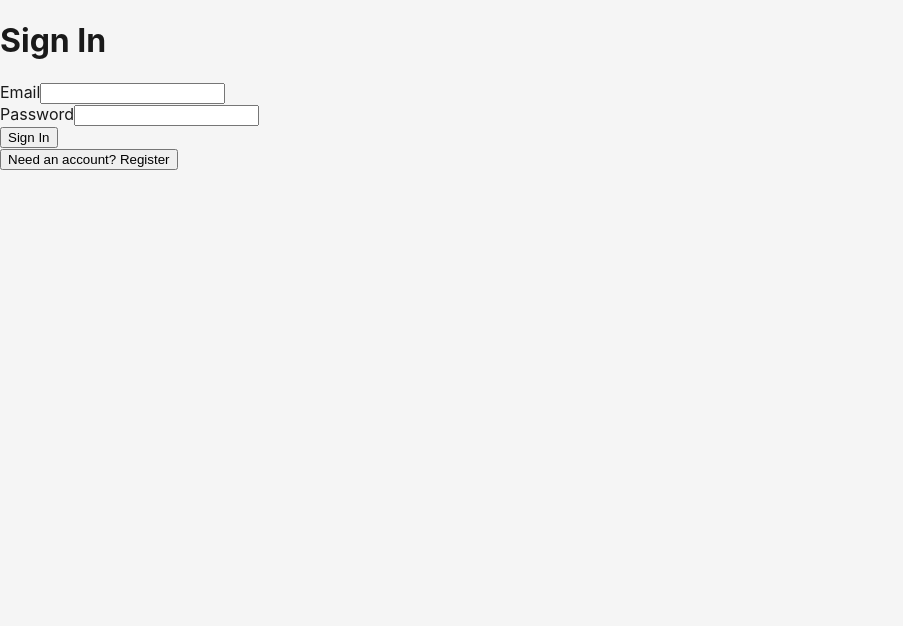
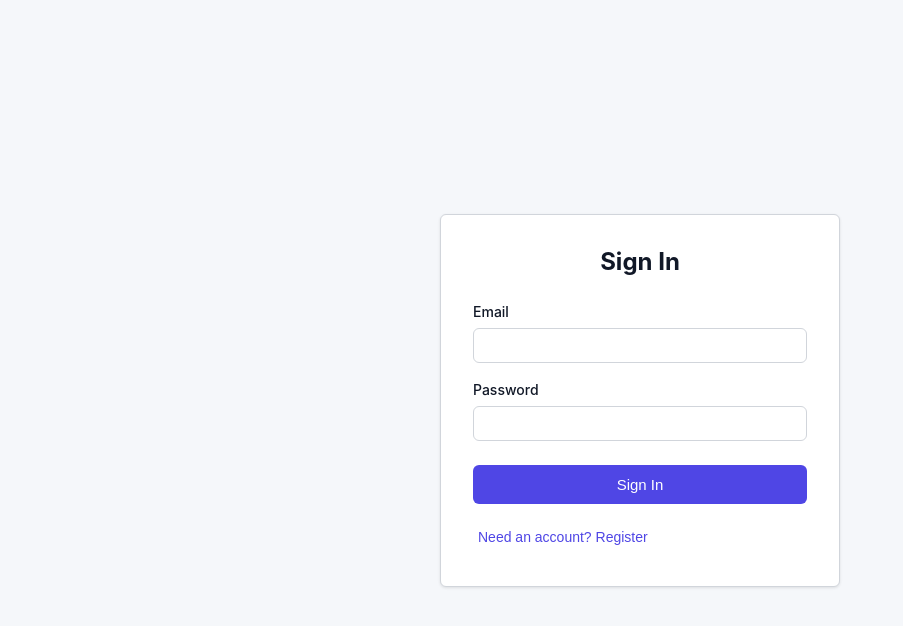
Before and after one commit to travwritescode/flowstate-ui, a React (Vite) app: page /login in a window 1280 px wide. Shown: the top 626 px of the page, without its empty margins (0-903 px from the left). Built offline with nearby package versions, Linux system fonts and the light colour scheme.

Commit message:
Add CSS to make the app look good!

```diff
--- a/src/App.css
+++ b/src/App.css
@@ -1 +1 @@
-/* App-level styles will be added in the CSS step */
+/* Reserved for future app-level overrides */
--- a/src/index.css
+++ b/src/index.css
@@ -1,3 +1,41 @@
+/* ─── Custom properties ─────────────────────────────────────────────────────
+   Change values here to retheme the whole app without touching components.
+   ────────────────────────────────────────────────────────────────────────── */
+:root {
+  --color-bg: #f5f7fa;
+  --color-surface: #ffffff;
+  --color-border: #d1d5db;
+  --color-text: #111827;
+  --color-text-muted: #6b7280;
+
+  --color-primary: #4f46e5;
+  --color-primary-hover: #4338ca;
+  --color-danger: #dc2626;
+  --color-danger-hover: #b91c1c;
+
+  --color-error-bg: #fef2f2;
+  --color-error-text: #991b1b;
+  --color-error-border: #fca5a5;
+
+  --color-badge-todo-bg: #e5e7eb;
+  --color-badge-todo-text: #374151;
+  --color-badge-in_progress-bg: #dbeafe;
+  --color-badge-in_progress-text: #1e40af;
+  --color-badge-done-bg: #dcfce7;
+  --color-badge-done-text: #166534;
+
+  --color-badge-low-bg: #f0fdf4;
+  --color-badge-low-text: #166534;
+  --color-badge-medium-bg: #fefce8;
+  --color-badge-medium-text: #854d0e;
+  --color-badge-high-bg: #fef2f2;
+  --color-badge-high-text: #991b1b;
+
+  --radius: 6px;
+  --shadow: 0 1px 3px rgba(0, 0, 0, 0.1);
+}
+
+/* ─── Reset & base ──────────────────────────────────────────────────────────*/
 *, *::before, *::after {
   box-sizing: border-box;
 }
@@ -5,6 +43,328 @@
 body {
   margin: 0;
   font-family: -apple-system, BlinkMacSystemFont, 'Segoe UI', Roboto, Oxygen, sans-serif;
-  background: #f5f5f5;
-  color: #1a1a1a;
+  font-size: 16px;
+  line-height: 1.5;
+  background: var(--color-bg);
+  color: var(--color-text);
 }
+
+h1, h2 {
+  margin: 0 0 1rem;
+  line-height: 1.25;
+}
+
+/* ─── Buttons ───────────────────────────────────────────────────────────────*/
+.btn-primary,
+.btn-secondary,
+.btn-danger,
+.btn-link {
+  display: inline-flex;
+  align-items: center;
+  justify-content: center;
+  padding: 0.5rem 1rem;
+  font-size: 0.9375rem;
+  font-weight: 500;
+  border-radius: var(--radius);
+  border: 1px solid transparent;
+  cursor: pointer;
+  transition: background 0.15s, color 0.15s, border-color 0.15s;
+  white-space: nowrap;
+}
+
+.btn-primary {
+  background: var(--color-primary);
+  color: #fff;
+}
+.btn-primary:hover:not(:disabled) { background: var(--color-primary-hover); }
+.btn-primary:disabled { opacity: 0.6; cursor: not-allowed; }
+
+.btn-secondary {
+  background: var(--color-surface);
+  color: var(--color-text);
+  border-color: var(--color-border);
+}
+.btn-secondary:hover { background: var(--color-bg); }
+
+.btn-danger {
+  background: var(--color-surface);
+  color: var(--color-danger);
+  border-color: var(--color-error-border);
+}
+.btn-danger:hover { background: var(--color-error-bg); }
+
+.btn-link {
+  background: none;
+  border-color: transparent;
+  color: var(--color-primary);
+  padding-left: 0.25rem;
+  padding-right: 0.25rem;
+}
+.btn-link:hover { text-decoration: underline; }
+
+/* ─── Form fields ───────────────────────────────────────────────────────────*/
+.field {
+  display: flex;
+  flex-direction: column;
+  gap: 0.375rem;
+  margin-bottom: 1rem;
+}
+
+.field--inline {
+  flex-direction: row;
+  align-items: center;
+  gap: 0.5rem;
+  margin-bottom: 0;
+}
+
+.field label {
+  font-size: 0.875rem;
+  font-weight: 500;
+  color: var(--color-text);
+}
+
+.field input,
+.field select,
+.field textarea {
+  padding: 0.5rem 0.75rem;
+  font-size: 0.9375rem;
+  border: 1px solid var(--color-border);
+  border-radius: var(--radius);
+  background: var(--color-surface);
+  color: var(--color-text);
+  width: 100%;
+  transition: border-color 0.15s, box-shadow 0.15s;
+}
+
+.field input:focus,
+.field select:focus,
+.field textarea:focus {
+  outline: none;
+  border-color: var(--color-primary);
+  box-shadow: 0 0 0 3px rgba(79, 70, 229, 0.15);
+}
+
+.field input[aria-invalid="true"],
+.field textarea[aria-invalid="true"] {
+  border-color: var(--color-danger);
+}
+.field input[aria-invalid="true"]:focus,
+.field textarea[aria-invalid="true"]:focus {
+  box-shadow: 0 0 0 3px rgba(220, 38, 38, 0.15);
+}
+
+.field--inline input,
+.field--inline select {
+  width: auto;
+}
+
+/* ─── Feedback: errors & states ─────────────────────────────────────────────*/
+.error-message {
+  margin: 0 0 1rem;
+  padding: 0.75rem 1rem;
+  background: var(--color-error-bg);
+  color: var(--color-error-text);
+  border: 1px solid var(--color-error-border);
+  border-radius: var(--radius);
+  font-size: 0.9375rem;
+}
+
+.field-error {
+  margin: 0;
+  font-size: 0.8125rem;
+  color: var(--color-error-text);
+}
+
+.loading-state,
+.empty-state {
+  margin: 2rem 0;
+  color: var(--color-text-muted);
+  text-align: center;
+}
+
+/* ─── Auth page ─────────────────────────────────────────────────────────────*/
+.auth-page {
+  min-height: 100vh;
+  display: flex;
+  align-items: center;
+  justify-content: center;
+  padding: 1rem;
+}
+
+.auth-card {
+  background: var(--color-surface);
+  border: 1px solid var(--color-border);
+  border-radius: var(--radius);
+  box-shadow: var(--shadow);
+  padding: 2rem;
+  width: 100%;
+  max-width: 400px;
+}
+
+.auth-card h1 {
+  font-size: 1.5rem;
+  text-align: center;
+  margin-bottom: 1.5rem;
+}
+
+.auth-card form {
+  display: flex;
+  flex-direction: column;
+}
+
+.auth-card .btn-primary {
+  width: 100%;
+  padding: 0.625rem;
+  margin-top: 0.5rem;
+}
+
+.auth-card .btn-link {
+  display: block;
+  text-align: center;
+  margin-top: 1rem;
+  font-size: 0.875rem;
+}
+
+/* ─── Tasks page ────────────────────────────────────────────────────────────*/
+.tasks-page {
+  max-width: 860px;
+  margin: 0 auto;
+  padding: 1.5rem 1rem;
+}
+
+.tasks-header {
+  display: flex;
+  align-items: center;
+  justify-content: space-between;
+  margin-bottom: 1.25rem;
+}
+
+.tasks-header h1 {
+  font-size: 1.5rem;
+  margin: 0;
+}
+
+.tasks-header__actions {
+  display: flex;
+  align-items: center;
+  gap: 0.75rem;
+}
+
+/* ─── Task filters ──────────────────────────────────────────────────────────*/
+.task-filters {
+  display: flex;
+  align-items: center;
+  gap: 1.25rem;
+  flex-wrap: wrap;
+  padding: 0.75rem 1rem;
+  background: var(--color-surface);
+  border: 1px solid var(--color-border);
+  border-radius: var(--radius);
+  margin-bottom: 1rem;
+}
+
+/* ─── Task list ─────────────────────────────────────────────────────────────*/
+.task-list {
+  list-style: none;
+  margin: 0;
+  padding: 0;
+  display: flex;
+  flex-direction: column;
+  gap: 0.5rem;
+}
+
+.task-item {
+  display: flex;
+  align-items: center;
+  justify-content: space-between;
+  gap: 1rem;
+  padding: 0.875rem 1rem;
+  background: var(--color-surface);
+  border: 1px solid var(--color-border);
+  border-radius: var(--radius);
+  box-shadow: var(--shadow);
+}
+
+.task-item__body {
+  display: flex;
+  flex-direction: column;
+  gap: 0.375rem;
+  min-width: 0;
+}
+
+.task-item__title {
+  font-weight: 500;
+  white-space: nowrap;
+  overflow: hidden;
+  text-overflow: ellipsis;
+}
+
+.task-item__meta {
+  display: flex;
+  align-items: center;
+  flex-wrap: wrap;
+  gap: 0.375rem;
+}
+
+.task-item__due {
+  font-size: 0.8125rem;
+  color: var(--color-text-muted);
+}
+
+.task-item__actions {
+  display: flex;
+  gap: 0.5rem;
+  flex-shrink: 0;
+}
+
+/* ─── Badges ────────────────────────────────────────────────────────────────*/
+.badge {
+  display: inline-block;
+  padding: 0.125rem 0.5rem;
+  font-size: 0.75rem;
+  font-weight: 500;
+  border-radius: 999px;
+  text-transform: capitalize;
+}
+
+.badge--todo       { background: var(--color-badge-todo-bg);        color: var(--color-badge-todo-text); }
+.badge--in_progress{ background: var(--color-badge-in_progress-bg); color: var(--color-badge-in_progress-text); }
+.badge--done       { background: var(--color-badge-done-bg);        color: var(--color-badge-done-text); }
+
+.badge--low        { background: var(--color-badge-low-bg);         color: var(--color-badge-low-text); }
+.badge--medium     { background: var(--color-badge-medium-bg);      color: var(--color-badge-medium-text); }
+.badge--high       { background: var(--color-badge-high-bg);        color: var(--color-badge-high-text); }
+
+/* ─── Modal ─────────────────────────────────────────────────────────────────*/
+.modal-backdrop {
+  position: fixed;
+  inset: 0;
+  background: rgba(0, 0, 0, 0.4);
+  display: flex;
+  align-items: center;
+  justify-content: center;
+  padding: 1rem;
+  z-index: 100;
+}
+
+.modal {
+  background: var(--color-surface);
+  border-radius: var(--radius);
+  box-shadow: 0 8px 24px rgba(0, 0, 0, 0.15);
+  padding: 2rem;
+  width: 100%;
+  max-width: 480px;
+  max-height: 90vh;
+  overflow-y: auto;
+}
+
+.modal h2 {
+  font-size: 1.25rem;
+  margin-bottom: 1.25rem;
+}
+
+.modal__actions {
+  display: flex;
+  gap: 0.75rem;
+  margin-top: 1.25rem;
+}
```
